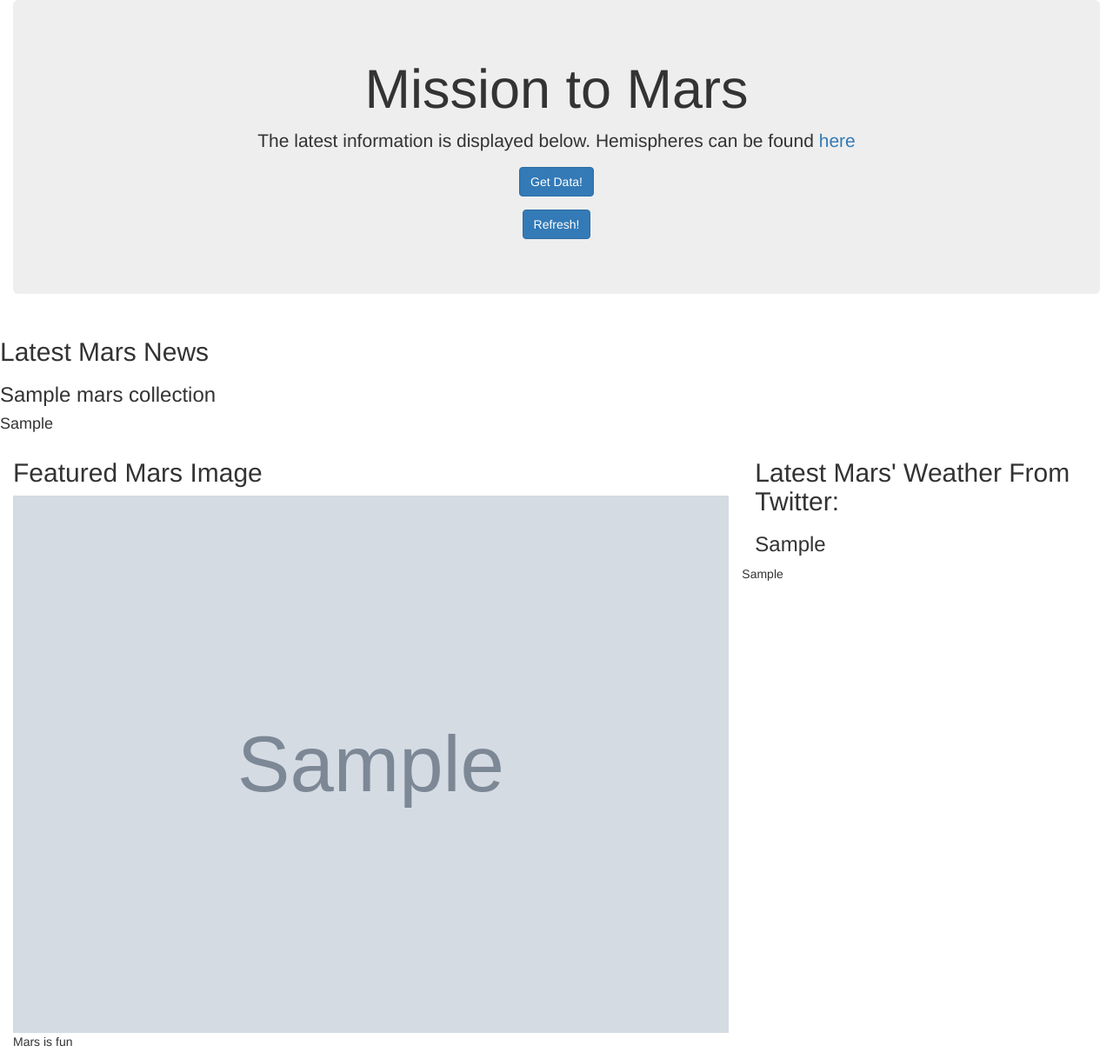
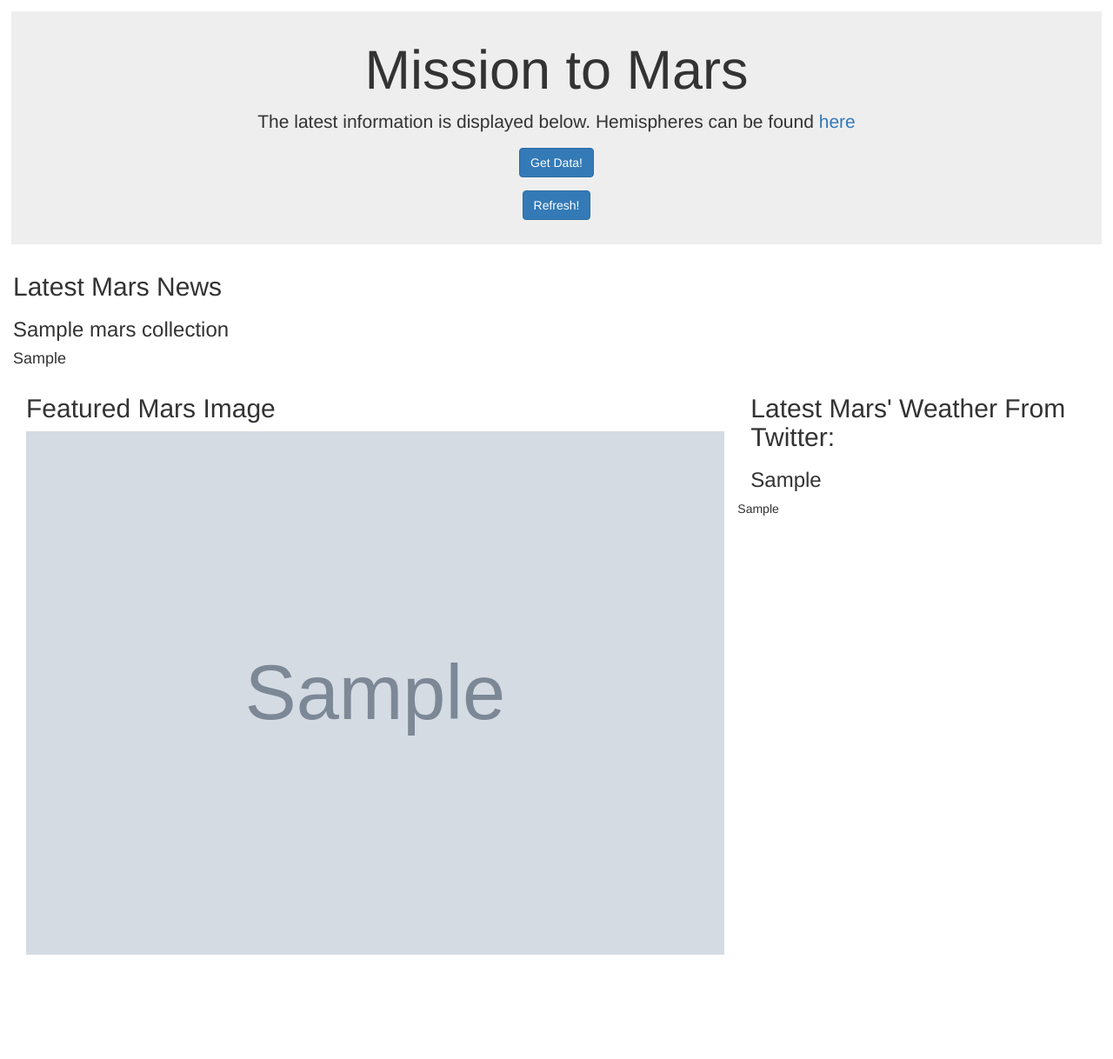
Before and after one commit to Ohmarr/Mars_Mission_Web_Scraping, a Flask app: page / in a window 1280 px wide. Shown: the whole page at 87% size. After the commit the page ends 1098 px from the top, so only its background shows below. Run offline with Flask 2, Linux system fonts and the light colour scheme; grey boxes marked "Sample" are stand-in pictures; a database or web service that is not in the repository returns one stand-in record (values such as "Sample title"); some libraries are stand-ins or nearby versions.

Commit message:
repairing broken repo

```diff
--- a/static/css/style.css
+++ b/static/css/style.css
@@ -1,3 +1,13 @@
 h1 {
     color: blue;
+    text-align: center;
 }
+
+.jumbotron {
+    margin: 1%;
+    padding: 1%
+}
+
+hemispheres {
+    padding: 15px
+}
--- a/templates/index.html
+++ b/templates/index.html
@@ -7,6 +7,7 @@
 	<meta http-equiv="X-UA-Compatible" content="ie=edge">
 	<title>Aggregated Mars Information</title>
 	<link rel="stylesheet" href="https://maxcdn.bootstrapcdn.com/bootstrap/3.3.7/css/bootstrap.min.css">
+	<link rel="stylesheet" href="static/css/style.css">
 
 
 
@@ -14,19 +15,20 @@
 
 </head>
 <body>
-	<div class="container-fluid">
+	<div>
+
 		<div class="jumbotron text-center">
 			<h1>Mission to Mars</h1>
 			<p> The latest information is displayed below. Hemispheres can be found <a href='/hemispheres'>here</a> </p>
 			<p><a class="btn btn-primary btn-md" href="/scrape" role="button">Get Data!</a></p>
 			<p><a class="btn btn-primary btn-md" href="/" role="button">Refresh!</a></p>
-			</div>
-		<div class='row' class='container-fluid'>
+		</div>
+		<div class='container-fluid'>
 			<h2>Latest Mars News</h2>
 			<h3>{{mars_data.4.article_title}}</h3>
 			<h4>{{mars_data.4.article_paragraph}}</h4>
 		</div>
-		<div class="row">
+		<div class='container-fluid'>
 			<div class='col-8 col-xs-8 col-sm-8 col-md-8 col-lg-8'>
 				<h2>Featured Mars Image</h2>
 				<img width="100%" height="auto" class='col-12' src="{{mars_data.5.featured_img_url}}" alt="Main_mars_image">
@@ -36,12 +38,11 @@
 				<h2>Latest Mars' Weather From Twitter: </h2>
 				<h3>{{ mars_data.6.mars_weather }}</h3>
 			</div>
-			<div> {{ mars_data.7.mars_table_html|safe }} </div>
-			<div></div>
+
+			<div class='mars_table'> {{ mars_data.7.mars_table_html|safe }} </div>
+
 		</div>
-		<div>
-			<p>Mars is fun</p>
-		</div>
+	</div>
 
 
 				<!--
@@ -52,7 +53,7 @@
 				<img src='{{mars_data.1}}' alt="cerberus_image">
 				<img src='{{mars_data.2}}' alt="Schiaparelli_image">
 				<img src='{{mars_data.6}}' alt="Syrtis_Major_image"> -->
-	</div>
+
 
 	<!-- {"title": "Valles Marineris Hemisphere", "img_url": Valles_Marineris_href},
   {"title": "Cerberus Hemisphere", "img_url": cerberus_href},
```
Also changed, not shown: scrape_mars.py (+1 -6 lines), templates/hemispheres.html (+11 -10 lines), 1 other file.
